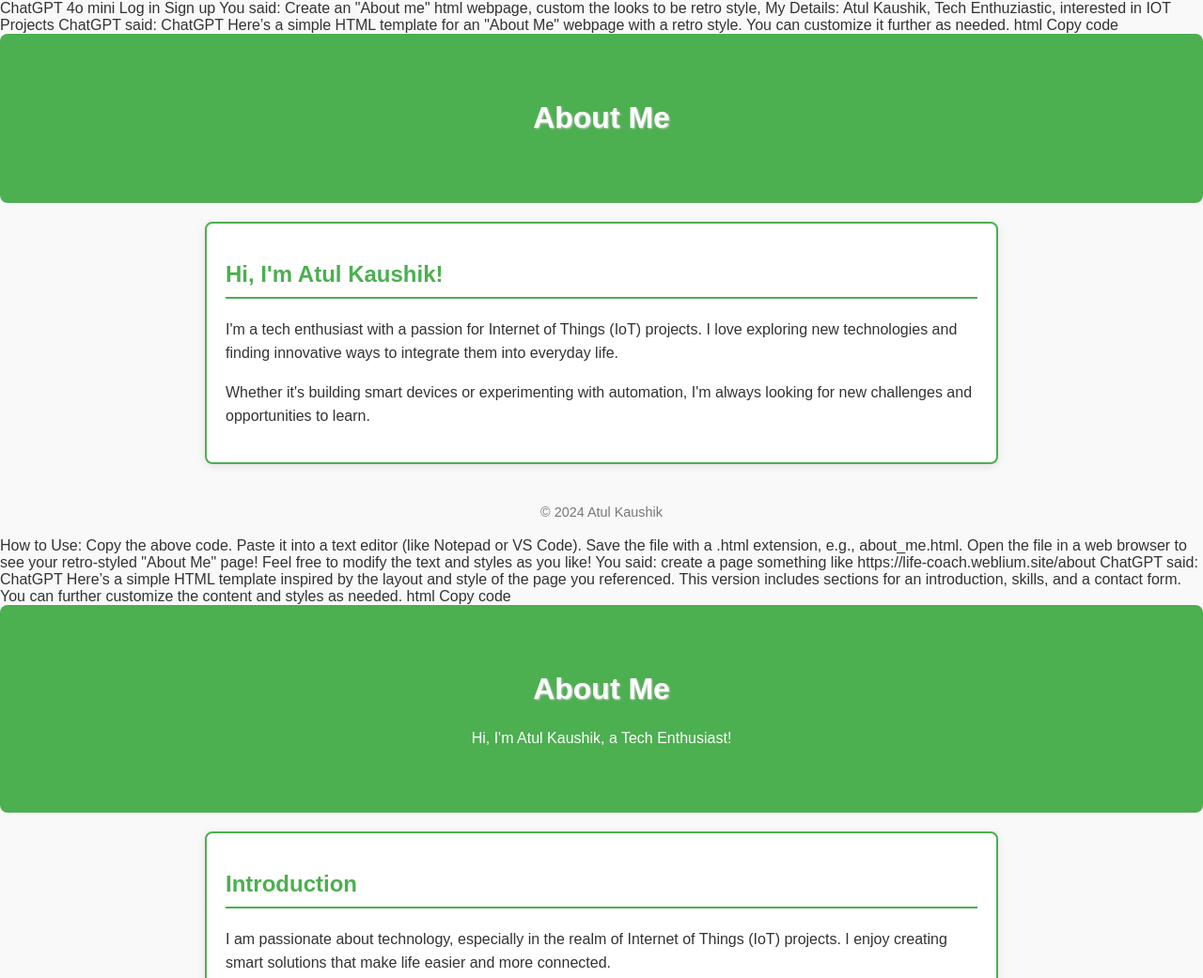
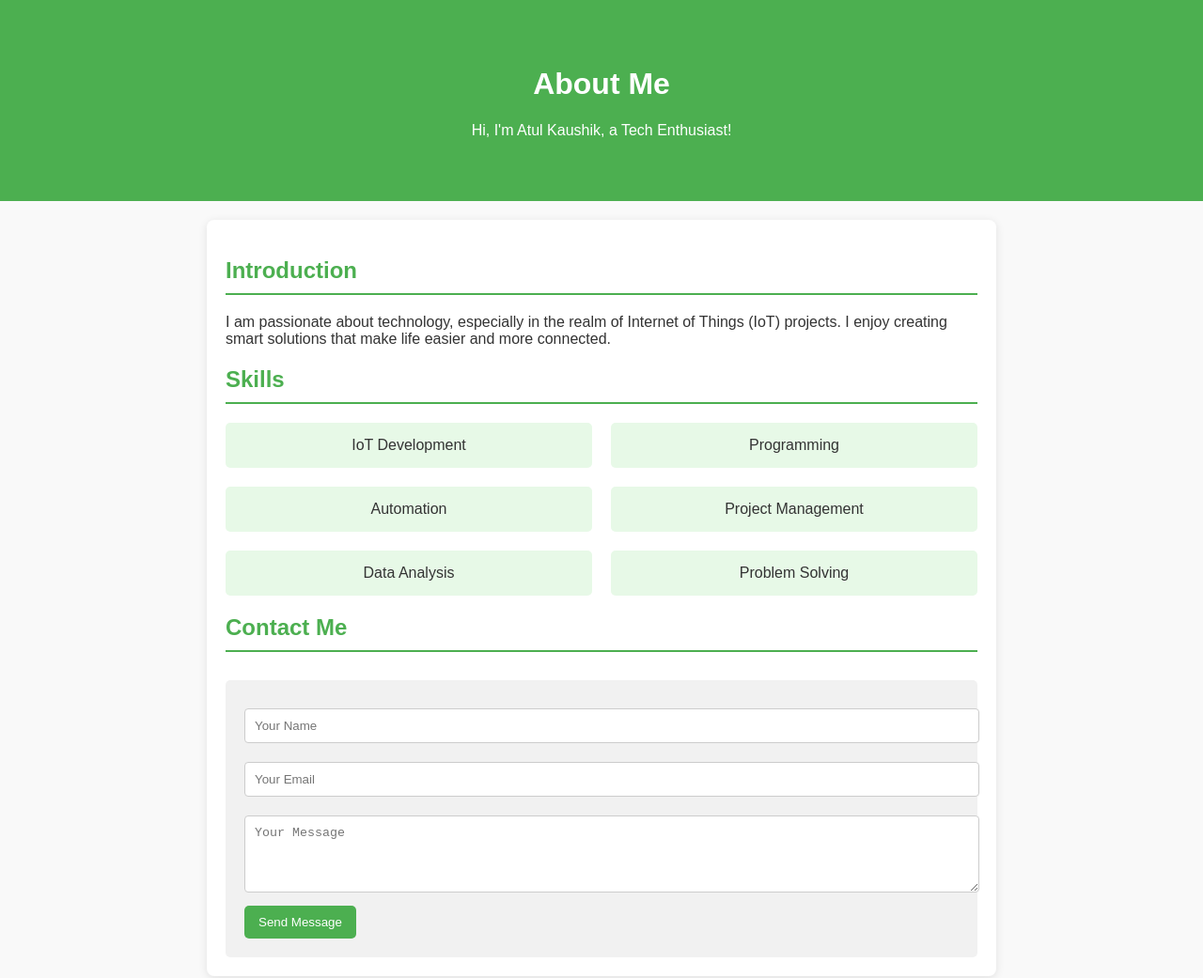
Before and after one commit to kaushikatul/atulkaushik.github.io, a plain HTML site: page index.html in a window 1280 px wide. Shown: the top 1041 px of the page at 94% size. Drawn offline with Linux system fonts and the light colour scheme.

Commit message:
Update index.html

```diff
--- a/index.html
+++ b/index.html
@@ -1,92 +1,3 @@
-ChatGPT 4o mini
-
-Log in
-
-Sign up
-You said:
-Create an "About me" html webpage, custom the looks to be retro style, My Details: Atul Kaushik, Tech Enthuziastic, interested in IOT Projects
-ChatGPT said:
-ChatGPT
-Here’s a simple HTML template for an "About Me" webpage with a retro style. You can customize it further as needed.
-
-html
-Copy code
-<!DOCTYPE html>
-<html lang="en">
-<head>
-    <meta charset="UTF-8">
-    <meta name="viewport" content="width=device-width, initial-scale=1.0">
-    <title>About Me - Atul Kaushik</title>
-    <style>
-        body {
-            background-color: #f0f0f0;
-            font-family: 'Courier New', Courier, monospace;
-            color: #333;
-            margin: 0;
-            padding: 20px;
-        }
-        header {
-            text-align: center;
-            background-color: #4caf50;
-            color: white;
-            padding: 10px;
-            border-radius: 8px;
-        }
-        .container {
-            background-color: #fff;
-            border: 2px solid #4caf50;
-            border-radius: 8px;
-            padding: 20px;
-            max-width: 600px;
-            margin: 20px auto;
-            box-shadow: 0 0 10px rgba(0, 0, 0, 0.1);
-        }
-        h1 {
-            font-size: 2em;
-            text-shadow: 1px 1px 2px #ccc;
-        }
-        p {
-            line-height: 1.6;
-        }
-        footer {
-            text-align: center;
-            margin-top: 20px;
-            font-size: 0.8em;
-            color: #777;
-        }
-    </style>
-</head>
-<body>
-    <header>
-        <h1>About Me</h1>
-    </header>
-    <div class="container">
-        <h2>Hi, I'm Atul Kaushik!</h2>
-        <p>I'm a tech enthusiast with a passion for Internet of Things (IoT) projects. I love exploring new technologies and finding innovative ways to integrate them into everyday life.</p>
-        <p>Whether it's building smart devices or experimenting with automation, I'm always looking for new challenges and opportunities to learn.</p>
-    </div>
-    <footer>
-        <p>© 2024 Atul Kaushik</p>
-    </footer>
-</body>
-</html>
-How to Use:
-Copy the above code.
-Paste it into a text editor (like Notepad or VS Code).
-Save the file with a .html extension, e.g., about_me.html.
-Open the file in a web browser to see your retro-styled "About Me" page!
-Feel free to modify the text and styles as you like!
-
-
-
-You said:
-create a page something like https://life-coach.weblium.site/about
-ChatGPT said:
-ChatGPT
-Here’s a simple HTML template inspired by the layout and style of the page you referenced. This version includes sections for an introduction, skills, and a contact form. You can further customize the content and styles as needed.
-
-html
-Copy code
 <!DOCTYPE html>
 <html lang="en">
 <head>
@@ -199,16 +110,3 @@ Copy code
     </footer>
 </body>
 </html>
-How to Use:
-Copy the code above.
-Paste it into a text editor (like Notepad or VS Code).
-Save it with a .html extension (e.g., about_me.html).
-Open the file in a web browser to see your About Me page!
-You can further tweak the layout, colors, and content to better fit your personal style!
-
-
-
-
-
-ChatGPT can make mistakes. Check important info.
-?
```
